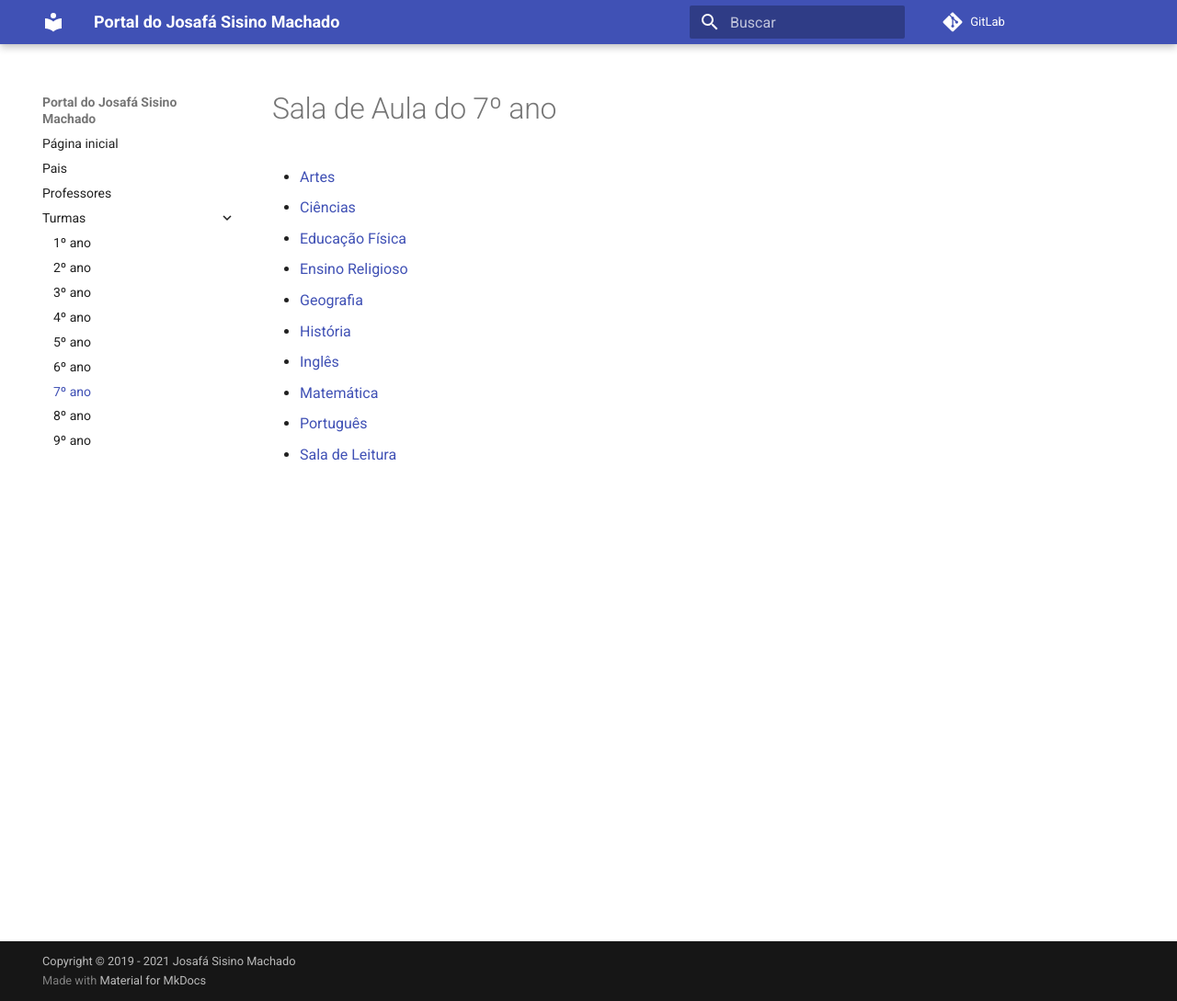
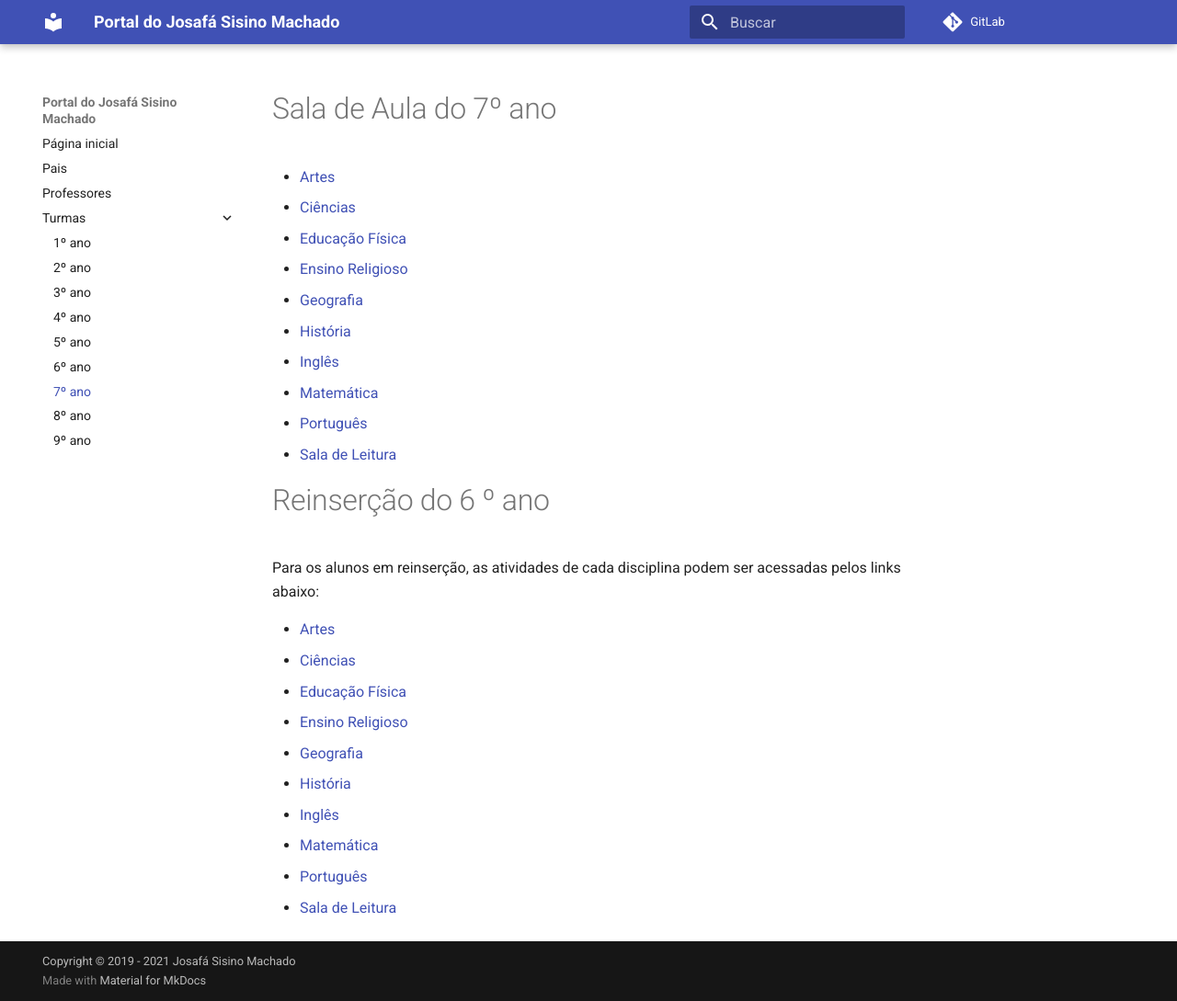
Before and after one commit to josalab/josalab, an MkDocs documentation site: the page built from docs/turmas/7o-ano.md, in a window 1280 px wide and 1089 px high. Shown: the whole window at 92% size. Built offline with MkDocs 1.6.1 and Material for MkDocs 9.7.7, drawn with Linux system fonts in a browser that asks for light colours; comment, search, counter and statistics services are not loaded.

Commit message:
Update 7o-ano.md

```diff
--- a/docs/turmas/7o-ano.md
+++ b/docs/turmas/7o-ano.md
@@ -10,3 +10,18 @@
 - [Matemática]()
 - [Português](https://padlet.com/fredericohorie/zopskyd1jgmi032v)
 - [Sala de Leitura]()
+
+# Reinserção do 6 º ano
+
+Para os alunos em reinserção, as atividades de cada disciplina podem ser acessadas pelos links abaixo:
+
+- [Artes]()
+- [Ciências]()
+- [Educação Física]()
+- [Ensino Religioso]()
+- [Geografia]()
+- [História]()
+- [Inglês]()
+- [Matemática]()
+- [Português]()
+- [Sala de Leitura]()
```
